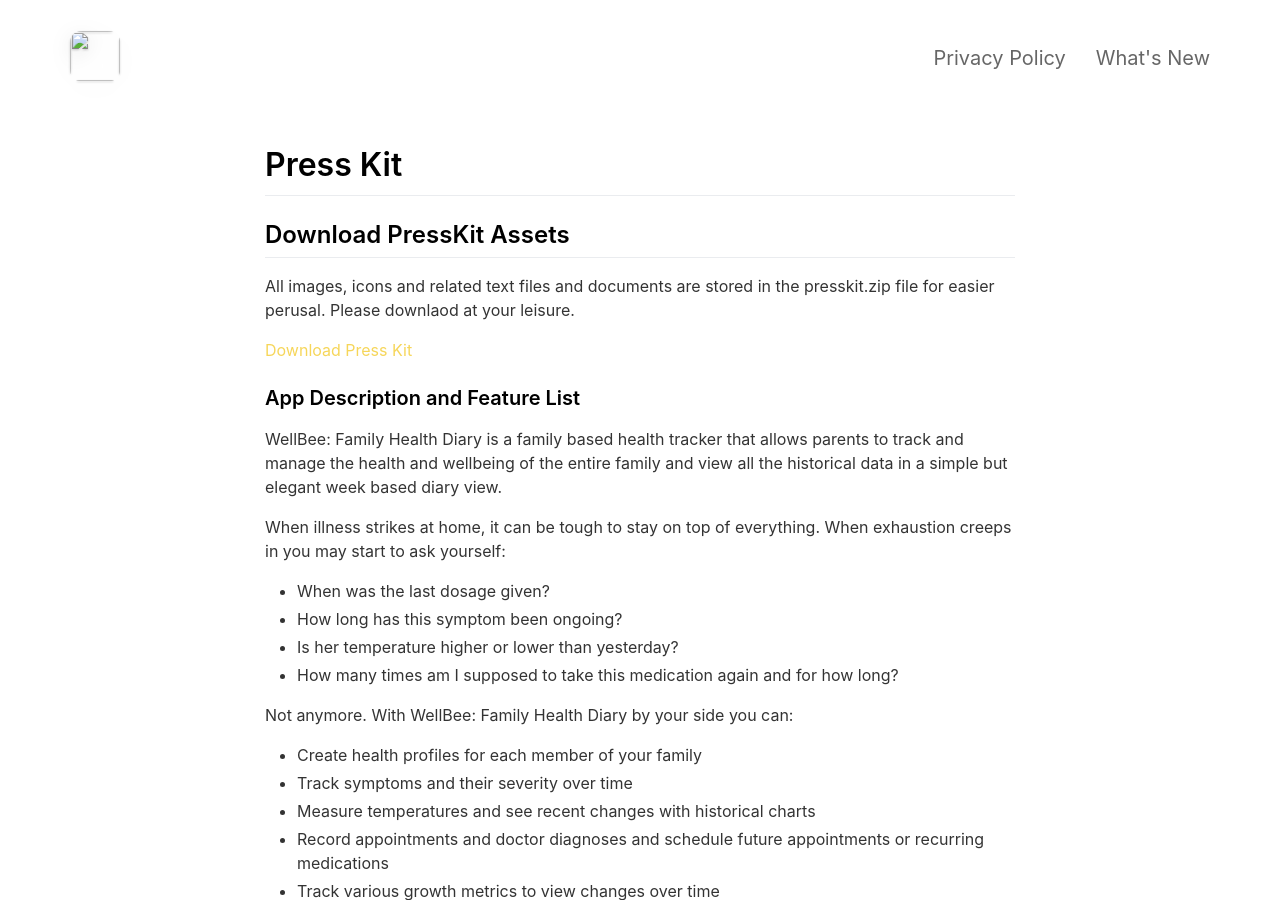
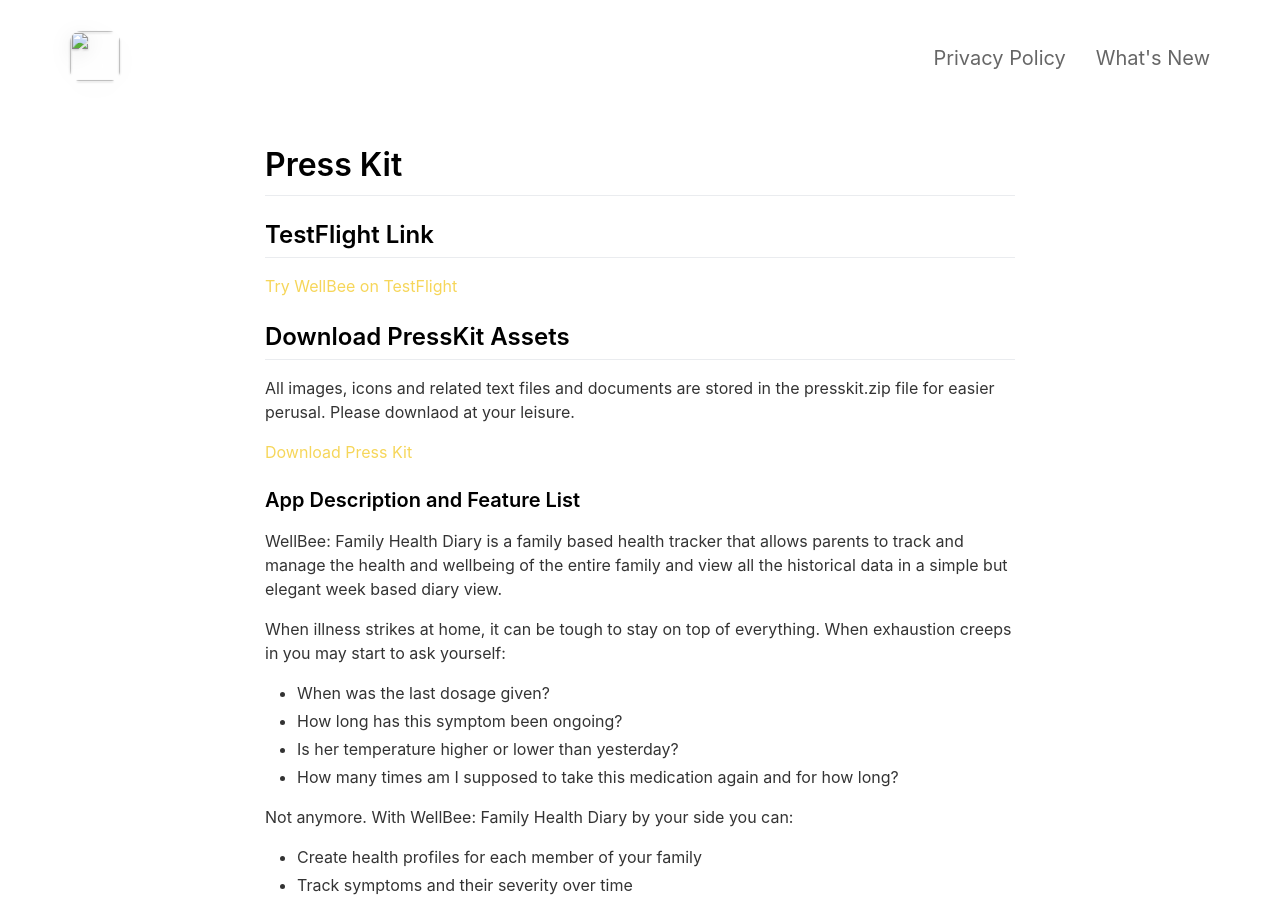
Before and after one commit to sheabrewer1986/WellBeeWebsite, a Jekyll site: the page built from _pages/presskit.md, in a window 1280 px wide and 900 px high. Built offline with Jekyll 4.4.1, drawn with Linux system fonts in a browser that asks for light colours; nearby versions of some CDN libraries.

Commit message:
[Tweak] Added TestFlight link to presskit

```diff
--- a/_pages/presskit.md
+++ b/_pages/presskit.md
@@ -5,6 +5,10 @@
 ---
 
 # Press Kit
+
+## TestFlight Link
+
+[Try WellBee on TestFlight](https://testflight.apple.com/join/cQJHcD7n)
 
 ## Download PressKit Assets
 
```
